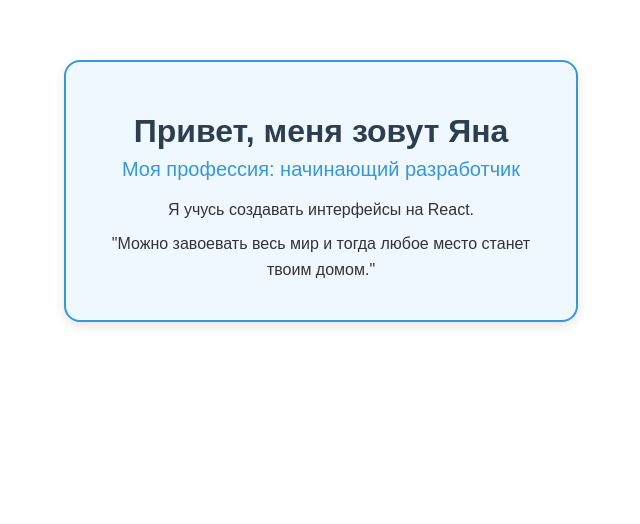
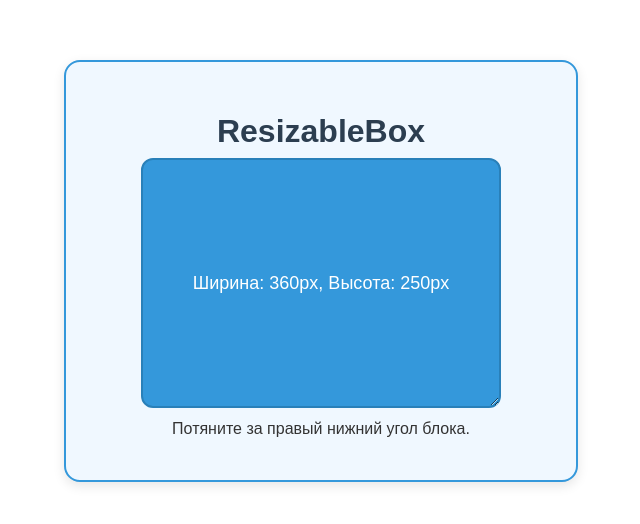
Before and after one commit to yana7777777/react-homeworks, a React (Vite) app: page / in a window 1280 px wide. Shown: the top 524 px of the page, without its empty margins (319-959 px from the left). Built offline with nearby package versions, Linux system fonts and the light colour scheme.

Commit message:
Homework 7: ResizableBox with useLayoutEffect

```diff
--- a/src/App.jsx
+++ b/src/App.jsx
@@ -1,14 +1,57 @@
+import { useLayoutEffect, useRef, useState } from 'react';
 import './App.css';
 
 function App() {
-    const name = 'Яна';
+    const [size, setSize] = useState({ width: 0, height: 0 });
+    const boxRef = useRef(null);
+
+    useLayoutEffect(() => {
+        function updateSize() {
+            if (boxRef.current) {
+                const rect = boxRef.current.getBoundingClientRect();
+                setSize({
+                    width: Math.round(rect.width),
+                    height: Math.round(rect.height)
+                });
+                console.log('Размеры:', rect.width, rect.height);
+            }
+        }
+
+        updateSize();
+        window.addEventListener('resize', updateSize);
+
+        return () => window.removeEventListener('resize', updateSize);
+    }, []);
 
     return (
         <div className="card">
-            <h1>Привет, меня зовут {name}</h1>
-            <h2>Моя профессия: начинающий разработчик</h2>
-            <p>Я учусь создавать интерфейсы на React. </p>
-            <p>"Можно завоевать весь мир и тогда любое место станет твоим домом."</p>
+            <h1>ResizableBox</h1>
+            <div
+                ref={boxRef}
+                style={{
+                    width: '80%',
+                    maxWidth: '600px',
+                    height: '250px',
+                    minWidth: '200px',
+                    minHeight: '100px',
+                    resize: 'both',
+                    overflow: 'auto',
+                    backgroundColor: '#3498db',
+                    borderRadius: '12px',
+                    display: 'flex',
+                    alignItems: 'center',
+                    justifyContent: 'center',
+                    color: 'white',
+                    fontSize: '18px',
+                    margin: '0 auto',
+                    padding: '10px',
+                    boxSizing: 'border-box',
+                    border: '2px solid #2980b9'
+                }}
+            >
+                <span>Ширина: {size.width}px, Высота: {size.height}px</span>
+            </div>
+            <p>Потяните за правый нижний угол блока.</p>
         </div>
     );
 }
```
